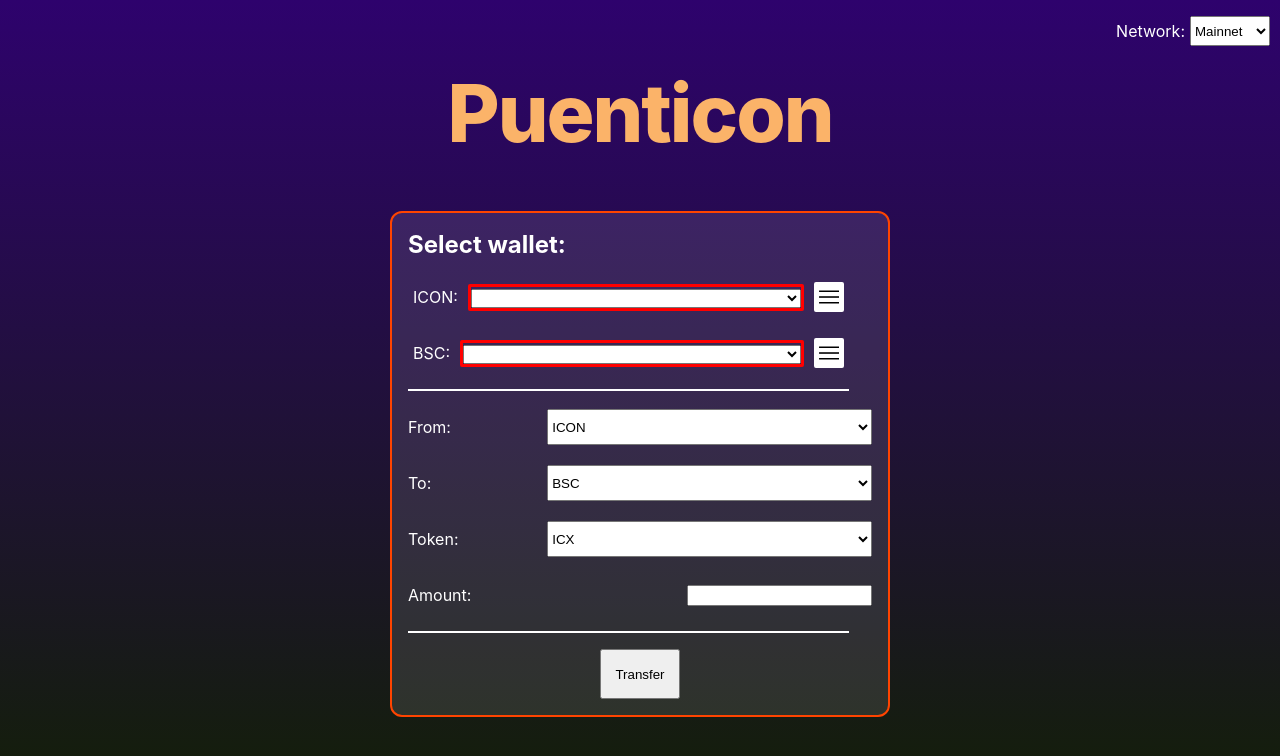
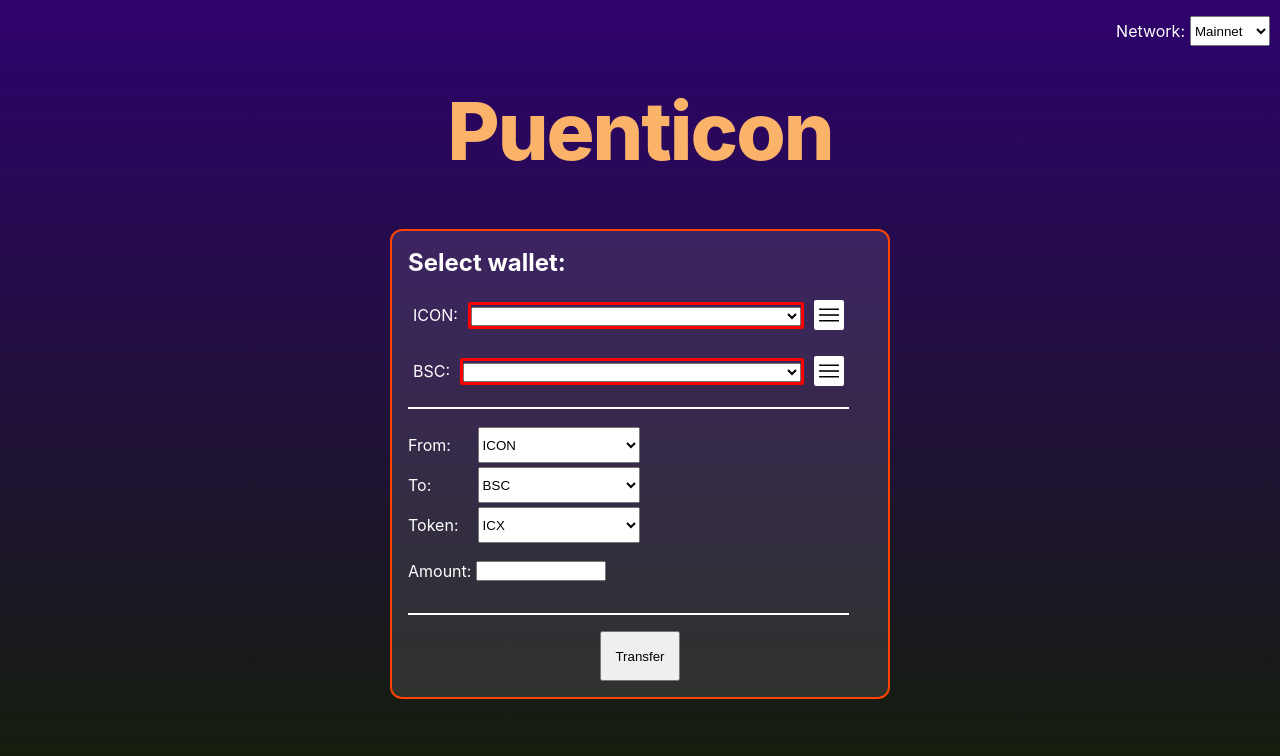
Before and after one commit to Espanicon/puenticon, a Next.js app: page / in a window 1280 px wide. Shown: the top 756 px of the page. Built offline with nearby package versions, Linux system fonts and the light colour scheme.

Commit message:
building: fixing styles

```diff
--- a/src/pages/index.module.css
+++ b/src/pages/index.module.css
@@ -34,6 +34,12 @@
   padding: 4rem 1rem;
 }
 
+.middleContainer {
+  width: 50%;
+  min-width: 200px;
+  width: 50%;
+  min-width: 200px;
+}
 @media (min-width: 640px) {
   .container {
     max-width: 640px;
@@ -208,6 +214,19 @@
   margin: 0;
 }
 
+.amountContainer {
+  display: flex;
+  flex-flow: row nowrap;
+  align-items: center;
+  max-width: 80%;
+}
+
+.amountContainer > input {
+  height: 20px;
+  max-width: 70%;
+  margin-left: 5px;
+}
+
 .submitContainer {
   display: flex;
   flex-flow: column nowrap;
--- a/src/pages/index.tsx
+++ b/src/pages/index.tsx
@@ -131,6 +131,7 @@ function Home() {
                 handleWalletsChange={handleWalletsChange}
               />
               <Hr />
+              <div className={styles.middleContainer}>
                 <ChainComponent
                   label="From:"
                   fromIcon={fromIcon}
@@ -157,7 +158,7 @@ function Home() {
                     })}
                   </select>
                 </div>
-              <div className={styles.chainContainer}>
+                <div className={styles.amountContainer}>
                   <p>Amount:</p>
                   <input
                     className={styles.inputAmount}
@@ -166,6 +167,7 @@ function Home() {
                     value={amountToTransfer}
                     onChange={handleAmountToTransferChange}
                   />
+                </div>
               </div>
               <Hr />
               <div className={styles.submitContainer}>
```
Lines whose indentation alone changed are shown as unchanged.
